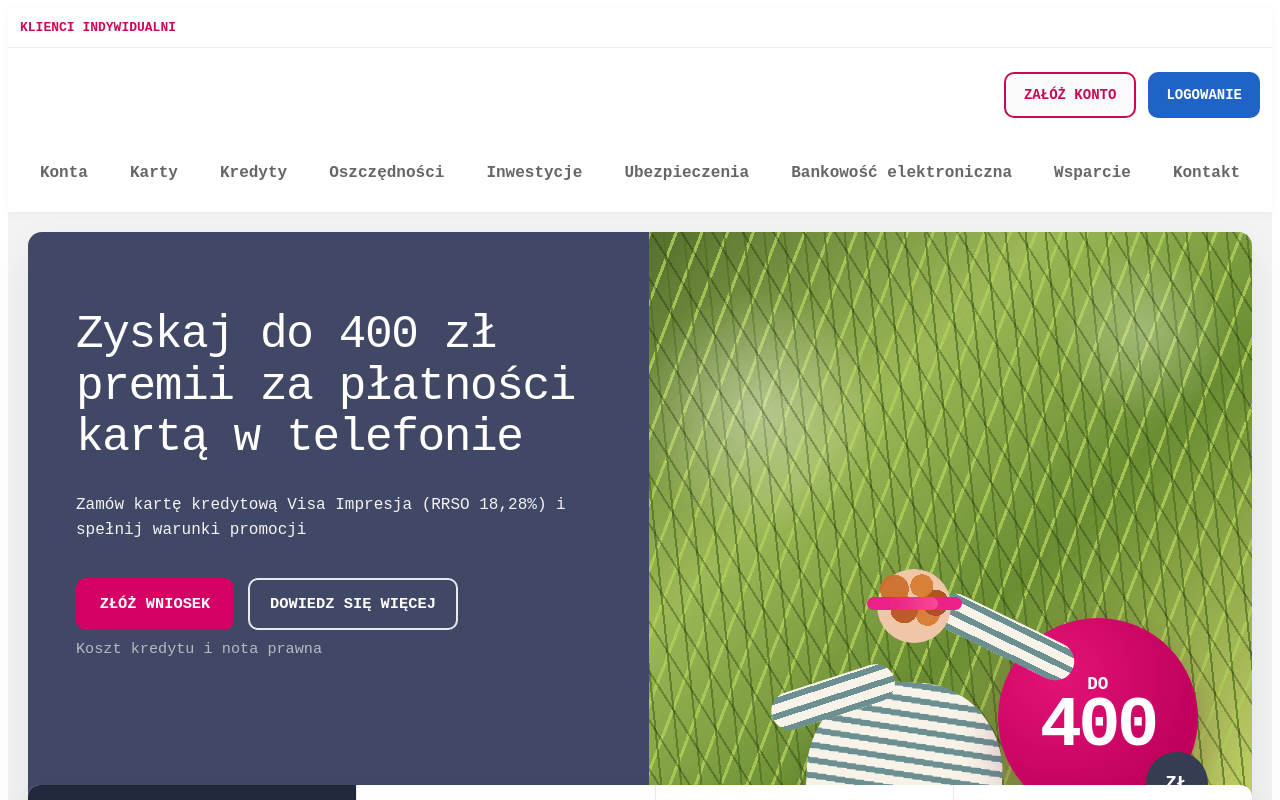
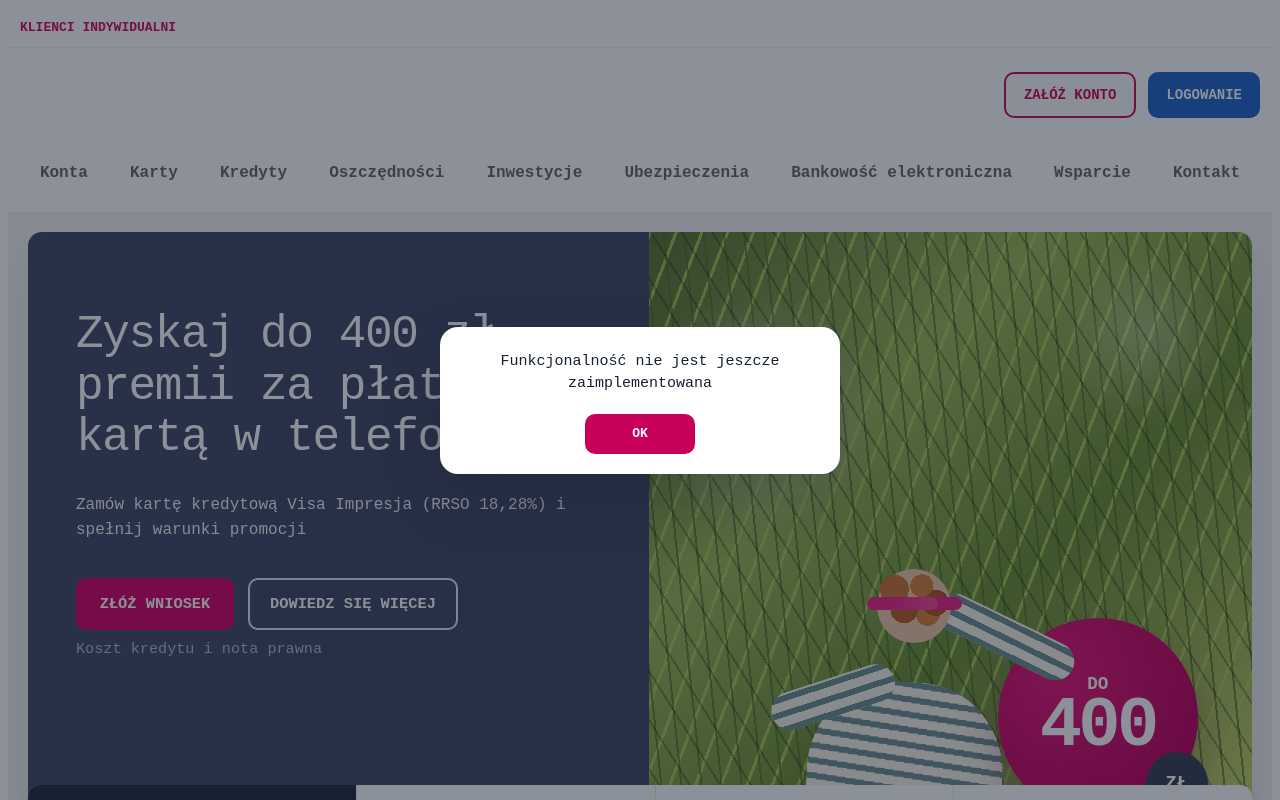
Before and after one commit to jwolczko/Designing-multi-tier-business-applications, a React (Vite) app in the folder frontend/: page / in a window 1280 px wide. Both pictures are taken after a click on the button "ZŁÓŻ WNIOSEK". Shown: the top 800 px of the page. Built offline with nearby package versions, Linux system fonts and the light colour scheme.

Commit message:
Info Panel

```diff
--- a/frontend/src/components/landing/LandingHero/LandingHero.tsx
+++ b/frontend/src/components/landing/LandingHero/LandingHero.tsx
@@ -1,7 +1,16 @@
+import { useState } from 'react';
+import { InfoPopup } from '../../../shared/ui/InfoPopup/InfoPopup';
 import './LandingHero.css';
 
 export function LandingHero() {
+  const [isInfoPopupOpen, setIsInfoPopupOpen] = useState(false);
+
+  const handleOpenInfoPopup = () => {
+    setIsInfoPopupOpen(true);
+  };
+
   return (
+    <>
       <section className="landing-hero">
         <div className="landing-hero__grid">
           <div className="landing-hero__content">
@@ -9,10 +18,10 @@ export function LandingHero() {
             <p>Zamów kartę kredytową Visa Impresja (RRSO 18,28%) i spełnij warunki promocji</p>
 
             <div className="landing-hero__actions">
-            <button className="landing-hero__primary-btn" type="button">
+              <button className="landing-hero__primary-btn" type="button" onClick={handleOpenInfoPopup}>
                 ZŁÓŻ WNIOSEK
               </button>
-            <button className="landing-hero__secondary-btn" type="button">
+              <button className="landing-hero__secondary-btn" type="button" onClick={handleOpenInfoPopup}>
                 DOWIEDZ SIĘ WIĘCEJ
               </button>
               <span className="landing-hero__legal-link">Koszt kredytu i nota prawna</span>
@@ -65,5 +74,13 @@ export function LandingHero() {
           </div>
         </div>
       </section>
+
+      {isInfoPopupOpen && (
+        <InfoPopup
+          message="Funkcjonalność nie jest jeszcze zaimplementowana"
+          onClose={() => setIsInfoPopupOpen(false)}
+        />
+      )}
+    </>
   );
 }
--- a/frontend/src/components/login/LoginPanel/LoginPanel.tsx
+++ b/frontend/src/components/login/LoginPanel/LoginPanel.tsx
@@ -40,9 +40,14 @@ export function LoginPanel({ onOpenSupport, onClose, isModal = false }: LoginPan
     }
   };
 
+  const handleFormSubmit = async (event: React.FormEvent<HTMLFormElement>) => {
+    event.preventDefault();
+    await handleSubmit();
+  };
+
   return (
     <div className={`login-panel${isModal ? ' login-panel--modal' : ''}`}>
-      <div className="login-panel__form">
+      <form className="login-panel__form" onSubmit={handleFormSubmit}>
           <h1>Logowanie do systemu:</h1>
 
           <label className="login-panel__label" htmlFor="login">
@@ -83,7 +88,7 @@ export function LoginPanel({ onOpenSupport, onClose, isModal = false }: LoginPan
                 WSTECZ
               </Link>
             )}
-            <button className="login-panel__submit-btn" type="button" onClick={handleSubmit} disabled={isSubmitting}>
+            <button className="login-panel__submit-btn" type="submit" disabled={isSubmitting}>
               {isSubmitting ? 'LOGOWANIE...' : 'ZALOGUJ'}
             </button>
           </div>
@@ -91,7 +96,7 @@ export function LoginPanel({ onOpenSupport, onClose, isModal = false }: LoginPan
           <button className="login-panel__support-link" type="button" onClick={onOpenSupport}>
             Problemy z logowaniem
           </button>
-      </div>
+      </form>
     </div>
   );
 }
--- /dev/null
+++ b/frontend/src/shared/ui/InfoPopup/InfoPopup.css
@@ -0,0 +1,37 @@
+.info-popup__overlay {
+  position: fixed;
+  inset: 0;
+  display: grid;
+  place-items: center;
+  padding: 20px;
+  background: rgba(16, 24, 40, 0.48);
+  z-index: 2000;
+}
+
+.info-popup {
+  width: min(100%, 360px);
+  padding: 24px 20px 20px;
+  border-radius: 18px;
+  background: #fff;
+  box-shadow: 0 24px 60px rgba(15, 23, 42, 0.24);
+  text-align: center;
+}
+
+.info-popup__message {
+  margin: 0 0 18px;
+  font-size: 15px;
+  line-height: 1.5;
+  color: #162033;
+}
+
+.info-popup__button {
+  min-width: 110px;
+  height: 40px;
+  border: none;
+  border-radius: 10px;
+  background: #c70059;
+  color: #fff;
+  font-size: 13px;
+  font-weight: 700;
+  cursor: pointer;
+}
--- /dev/null
+++ b/frontend/src/shared/ui/InfoPopup/InfoPopup.tsx
@@ -0,0 +1,25 @@
+import './InfoPopup.css';
+
+type InfoPopupProps = {
+  message: string;
+  onClose: () => void;
+};
+
+export function InfoPopup({ message, onClose }: InfoPopupProps) {
+  return (
+    <div
+      className="info-popup__overlay"
+      role="dialog"
+      aria-modal="true"
+      aria-label="Informacja"
+      onClick={onClose}
+    >
+      <div className="info-popup" onClick={(event) => event.stopPropagation()}>
+        <p className="info-popup__message">{message}</p>
+        <button className="info-popup__button" type="button" onClick={onClose}>
+          OK
+        </button>
+      </div>
+    </div>
+  );
+}
```
Lines whose indentation alone changed are shown as unchanged.
